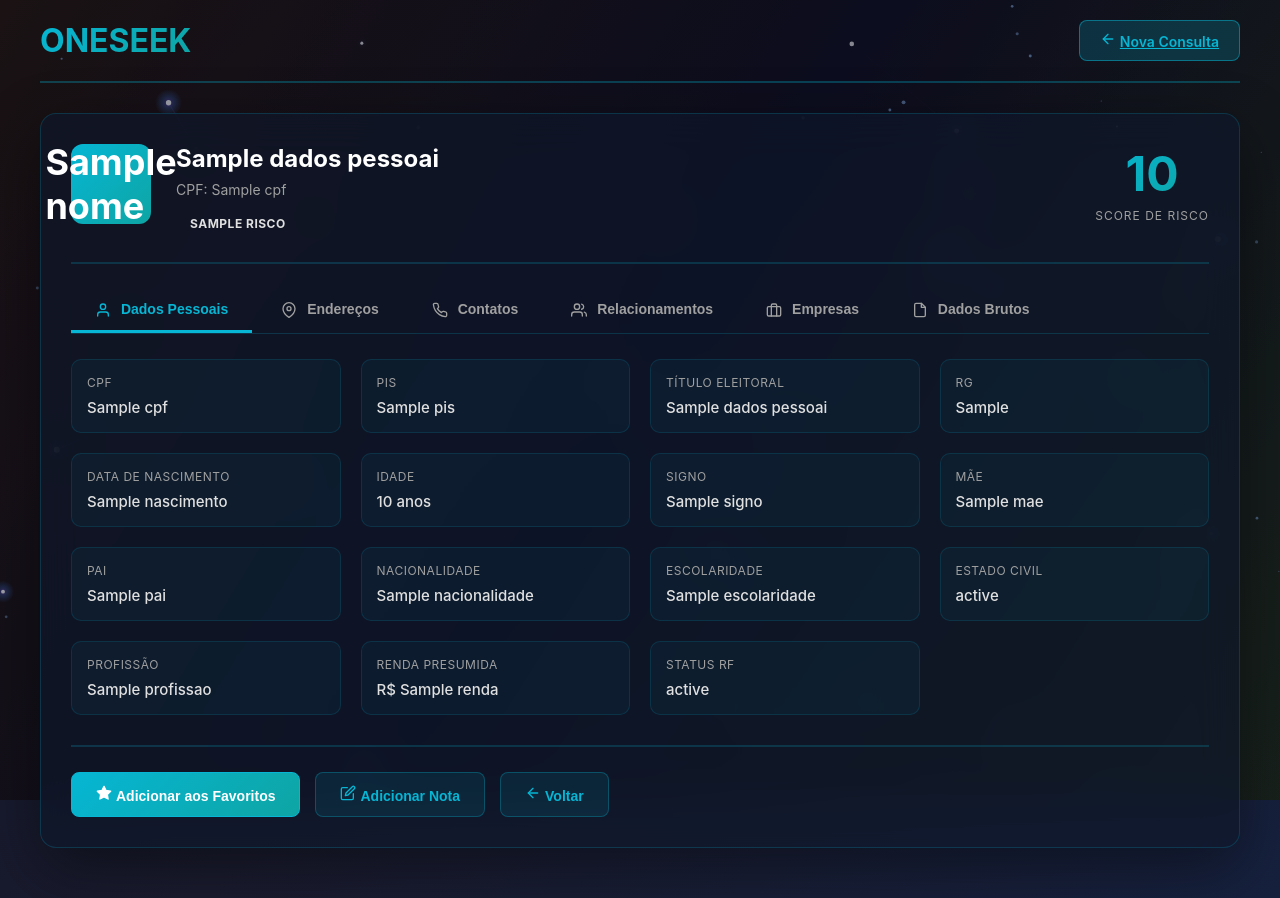
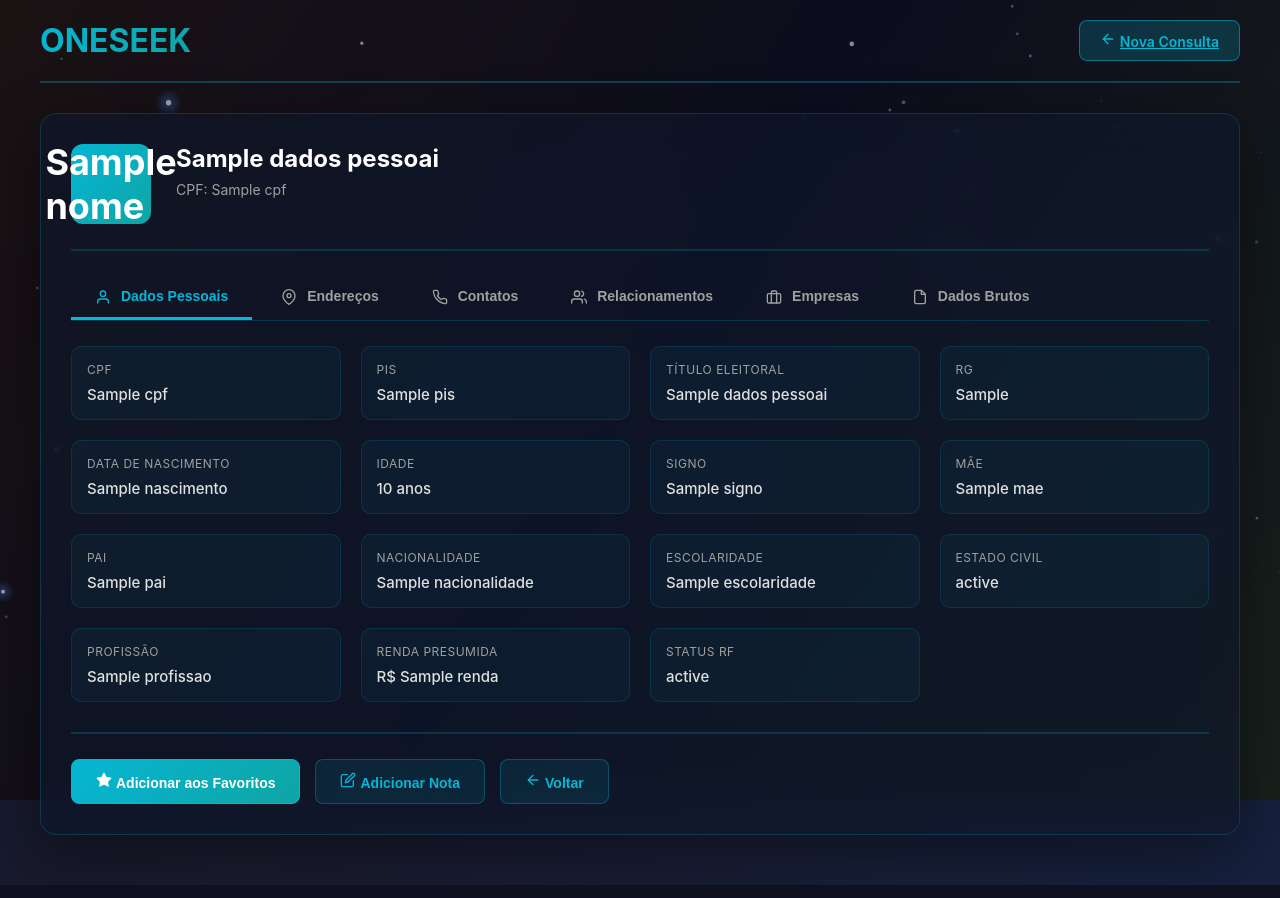
Before and after one commit to giga64/detetive-main, a FastAPI app: template templates/modern-result.html in a window 1280 px wide. Run offline with FastAPI, Linux system fonts and the light colour scheme; the template is opened without the code that fills it: most values are stand-ins (such as "Sample title", 1, 10 or a date in 2020); grey boxes marked "Sample" are stand-in pictures.

Commit message:
YJTJTYDJJDRYJJYRTDJYDY

```diff
--- a/templates/modern-result.html
+++ b/templates/modern-result.html
@@ -863,28 +863,7 @@
                             <h2>{{ dados.dados_pessoais.nome or 'N/A' }}</h2>
                             <p>CPF: {{ dados.dados_pessoais.cpf or 'N/A' }}</p>
                         {% endif %}
-                        <div>
-                            {% if dados.risco %}
-                                <span class="risk-badge risk-{{ dados.risco.lower().replace(' ', '-') }}">
-                                    {{ dados.risco }}
-                                </span>
-                            {% elif dados.tipo_consulta == 'cnpj' and dados.dados_empresa.status %}
-                                <span class="risk-badge risk-{{ dados.dados_empresa.status.lower() }}">
-                                    {{ dados.dados_empresa.status }}
-                                </span>
-                            {% elif dados.tipo_consulta == 'placa' and dados.dados_veiculo.situacao %}
-                                <span class="risk-badge risk-{{ dados.dados_veiculo.situacao.lower().replace('_', '-') }}">
-                                    {{ dados.dados_veiculo.situacao.replace('_', ' ') }}
-                                </span>
-                            {% endif %}
-                        </div>
                     </div>
-                    {% if dados.score is not none %}
-                        <div class="score-display">
-                            <div class="score-value">{{ dados.score }}</div>
-                            <div class="score-label">Score de Risco</div>
-                        </div>
-                    {% endif %}
                 </div>
 
                 <!-- Navegação de Abas -->
@@ -2193,8 +2172,15 @@
                 return;
             }
 
-            // Se já está aberto, não faz nada (o botão de fechar interno que fecha)
+            // Alterna abrir/fechar - se já está aberto, fecha
             if (resultDiv.style.display === 'block') {
+                // Fechar
+                resultDiv.style.opacity = '0';
+                resultDiv.style.maxHeight = '0px';
+                resultDiv.style.padding = '0 15px';
+                setTimeout(() => {
+                    resultDiv.style.display = 'none';
+                }, 300);
                 return;
             }
 
@@ -2278,11 +2264,6 @@
 
                 if (response.ok && data.viacep) {
                     let html = '';
-
-                    // Botão de fechar no canto superior direito
-                    html += '<button onclick="fecharValidacao(\'' + resultDivId + '\')" style="position: absolute; top: 8px; right: 8px; background: rgba(255,107,107,0.1); border: 1px solid rgba(255,107,107,0.3); color: #ff6b6b; width: 28px; height: 28px; border-radius: 6px; cursor: pointer; display: flex; align-items: center; justify-content: center; transition: all 0.2s ease; padding: 0;" onmouseover="this.style.background=\'rgba(255,107,107,0.2)\'; this.style.borderColor=\'#ff6b6b\';" onmouseout="this.style.background=\'rgba(255,107,107,0.1)\'; this.style.borderColor=\'rgba(255,107,107,0.3)\';" title="Fechar validação">';
-                    html += '<svg width="14" height="14" viewBox="0 0 24 24" fill="none" stroke="currentColor" stroke-width="2.5" stroke-linecap="round" stroke-linejoin="round"><line x1="18" y1="6" x2="6" y2="18"></line><line x1="6" y1="6" x2="18" y2="18"></line></svg>';
-                    html += '</button>';
 
                     // ===== VIACEPI + NOMINATIM =====
                     html += '<div class="api-card" style="border-left: 4px solid #06b6d4; margin-bottom: 16px; background: linear-gradient(135deg, rgba(6,182,212,0.05) 0%, rgba(6,182,212,0.02) 100%); border-radius: 8px; padding: 16px;">';
```
